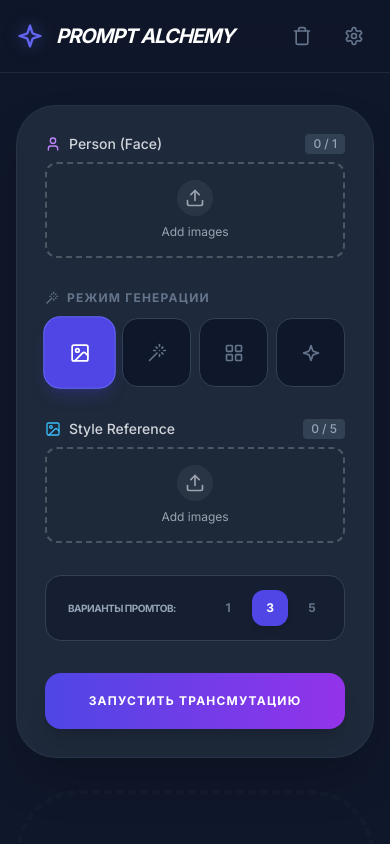
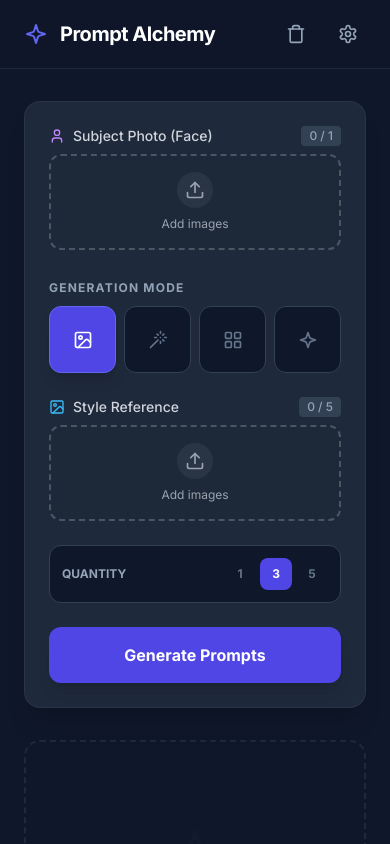
Before and after one commit to vitaliybrend29/prompt-alchemy, a React (Vite) app: page / in a window 390 px wide. Shown: the top 844 px of the page. Built offline with nearby package versions, Linux system fonts and the light colour scheme.

Commit message:
fix: Improve prompt generation polling and history management
Increase max history items, refine localStorage key for history, and adjust polling logic for image generation tasks. Enhance error handling and ensure correct API endpoint usage for status checks.

```diff
--- a/App.tsx
+++ b/App.tsx
@@ -6,7 +6,7 @@
 import { createTask, pollTaskStatus } from './services/imageGenerationService';
 import { WandIcon, CopyIcon, SparklesIcon, ImageIcon, UserIcon, TrashIcon, SettingsIcon, GridIcon } from './components/Icons';
 
-const MAX_HISTORY_ITEMS = 25;
+const MAX_HISTORY_ITEMS = 20;
 
 const createThumbnail = (base64: string, maxWidth = 200): Promise<string> => {
   return new Promise((resolve) => {
@@ -39,14 +39,12 @@
   const defaultCallback = typeof window !== 'undefined' ? `${window.location.origin}/api/callback` : '';
   const [callbackUrl, setCallbackUrl] = useState(localStorage.getItem('kie_callback_url') || defaultCallback);
 
-  // Восстановление истории и активных опросов при загрузке
   useEffect(() => {
-    const saved = localStorage.getItem('alchemy_history_v5');
+    const saved = localStorage.getItem('alchemy_history_clean');
     if (saved) {
       try {
         const parsed: PromptGroup[] = JSON.parse(saved);
         setHistory(parsed);
-        // Запускаем опрос для всех незавершенных задач
         parsed.forEach((group, gIdx) => {
           group.prompts.forEach((p, pIdx) => {
             if (p.taskId && !p.generatedImageUrl && !p.error) {
@@ -55,14 +53,13 @@
           });
         });
       } catch (e) {
-        localStorage.removeItem('alchemy_history_v5');
+        localStorage.removeItem('alchemy_history_clean');
       }
     }
   }, []);
 
-  // Синхронизация истории с localStorage
   useEffect(() => {
-    localStorage.setItem('alchemy_history_v5', JSON.stringify(history.slice(0, MAX_HISTORY_ITEMS)));
+    localStorage.setItem('alchemy_history_clean', JSON.stringify(history.slice(0, MAX_HISTORY_ITEMS)));
   }, [history]);
 
   const resumePolling = async (groupIdx: number, promptIdx: number, taskId: string) => {
@@ -130,8 +127,8 @@
   };
 
   const handleGenerate = async () => {
-    if (subjectImages.length === 0) { setError("Загрузите фото лица."); return; }
-    if (genMode === GenerationMode.MATCH_STYLE && styleImages.length === 0) { setError("Загрузите референс стиля."); return; }
+    if (subjectImages.length === 0) { setError("Please upload a face photo."); return; }
+    if (genMode === GenerationMode.MATCH_STYLE && styleImages.length === 0) { setError("Please upload style refs."); return; }
 
     setError(null);
     setLoadingState(LoadingState.ANALYZING);
@@ -166,7 +163,7 @@
 
     try {
       const faceUrl = group.subjectReferences[0];
-      if (!faceUrl) throw new Error("Публичная ссылка на лицо еще не готова. Подождите пару секунд.");
+      if (!faceUrl) throw new Error("Public image URL is still uploading...");
 
       const taskId = await createTask(prompt.text, faceUrl, callbackUrl);
       resumePolling(groupIdx, promptIdx, taskId);
@@ -176,253 +173,126 @@
   };
 
   const clearHistory = () => {
-    if (confirm("Удалить всю историю?")) {
+    if (confirm("Delete history?")) {
       setHistory([]);
-      localStorage.removeItem('alchemy_history_v5');
+      localStorage.removeItem('alchemy_history_clean');
     }
   };
 
   return (
-    <div className="min-h-screen bg-background text-slate-200 pb-20 selection:bg-indigo-500/30">
-      <header className="sticky top-0 z-50 bg-background/80 backdrop-blur-md border-b border-slate-800 px-4 py-4">
-        <div className="max-w-6xl mx-auto flex items-center justify-between">
+    <div className="min-h-screen bg-background text-slate-200 selection:bg-indigo-500/30 font-sans">
+      <header className="sticky top-0 z-50 bg-background/80 backdrop-blur-md border-b border-slate-800 px-6 py-4">
+        <div className="max-w-7xl mx-auto flex items-center justify-between">
           <div className="flex items-center gap-3">
-            <SparklesIcon className="w-7 h-7 text-indigo-500 drop-shadow-[0_0_8px_rgba(99,102,241,0.5)]" />
-            <h1 className="text-xl font-black text-white tracking-tighter uppercase italic">Prompt Alchemy</h1>
+            <SparklesIcon className="w-6 h-6 text-indigo-500" />
+            <h1 className="text-xl font-bold text-white tracking-tight">Prompt Alchemy</h1>
           </div>
-          <div className="flex items-center gap-3">
-            <button
-              onClick={clearHistory}
-              title="Очистить историю"
-              className="p-2.5 text-slate-500 hover:text-red-400 hover:bg-red-500/10 rounded-full transition-all"
-            >
+          <div className="flex items-center gap-4">
+            <button onClick={clearHistory} className="p-2 text-slate-400 hover:text-red-400 hover:bg-red-500/10 rounded-xl transition-all">
               <TrashIcon className="w-5 h-5" />
             </button>
-            <button
-              onClick={() => setShowSettings(!showSettings)}
-              className={`p-2.5 rounded-full transition-all ${showSettings ? 'bg-indigo-500/20 text-indigo-400' : 'text-slate-500 hover:text-white'}`}
-            >
+            <button onClick={() => setShowSettings(!showSettings)} className={`p-2 rounded-xl transition-all ${showSettings ? 'bg-indigo-500/20 text-indigo-400' : 'text-slate-400 hover:text-white'}`}>
               <SettingsIcon className="w-5 h-5" />
             </button>
           </div>
         </div>
+      </header>
 
-        {showSettings && (
-          <div className="max-w-6xl mx-auto mt-4 p-6 bg-surface rounded-3xl border border-slate-700 shadow-2xl space-y-4 animate-in slide-in-from-top-4 duration-300">
-            <div className="grid grid-cols-1 md:grid-cols-2 gap-5">
-              <div className="space-y-2">
-                <label className="text-[10px] font-bold text-slate-500 uppercase tracking-widest">ImgBB API Key (для публичных ссылок)</label>
-                <input
-                  type="password"
-                  value={imgbbKey}
-                  onChange={e => { setImgbbKey(e.target.value); localStorage.setItem('imgbb_key', e.target.value); }}
-                  placeholder="Введите ключ ImgBB..."
-                  className="w-full bg-slate-900 border border-slate-700 rounded-2xl p-3 text-xs outline-none focus:border-indigo-500 transition-colors"
-                />
+      {showSettings && (
+        <div className="max-w-7xl mx-auto px-6 mt-4">
+          <div className="p-6 bg-surface rounded-2xl border border-slate-700 shadow-2xl space-y-4 animate-in slide-in-from-top-4">
+            <div className="grid grid-cols-1 md:grid-cols-2 gap-6">
+              <div className="space-y-1">
+                <label className="text-xs font-semibold text-slate-400 uppercase tracking-wider">ImgBB API Key</label>
+                <input type="password" value={imgbbKey} onChange={e => { setImgbbKey(e.target.value); localStorage.setItem('imgbb_key', e.target.value); }} placeholder="Paste ImgBB key..." className="w-full bg-slate-900 border border-slate-700 rounded-xl p-3 text-sm outline-none focus:border-indigo-500" />
               </div>
-              <div className="space-y-2">
-                <label className="text-[10px] font-bold text-slate-500 uppercase tracking-widest">Callback URL (Webhook)</label>
-                <input
-                  type="text"
-                  value={callbackUrl}
-                  onChange={e => { setCallbackUrl(e.target.value); localStorage.setItem('kie_callback_url', e.target.value); }}
-                  placeholder="https://your-app.vercel.app/api/callback"
-                  className="w-full bg-slate-900 border border-slate-700 rounded-2xl p-3 text-xs outline-none focus:border-indigo-500 transition-colors"
-                />
+              <div className="space-y-1">
+                <label className="text-xs font-semibold text-slate-400 uppercase tracking-wider">Callback URL</label>
+                <input type="text" value={callbackUrl} onChange={e => { setCallbackUrl(e.target.value); localStorage.setItem('kie_callback_url', e.target.value); }} placeholder="https://your-domain.com/callback" className="w-full bg-slate-900 border border-slate-700 rounded-xl p-3 text-sm outline-none focus:border-indigo-500" />
               </div>
             </div>
-            <p className="text-[9px] text-slate-500 italic">Сайт опрашивает сервер Kie.ai напрямую. Коллбэк нужен для внешних уведомлений (например, в Telegram).</p>
           </div>
-        )}
-      </header>
+        </div>
+      )}
 
-      <main className="max-w-6xl mx-auto px-4 mt-8 grid grid-cols-1 lg:grid-cols-12 gap-8">
+      <main className="max-w-7xl mx-auto px-6 mt-8 grid grid-cols-1 lg:grid-cols-12 gap-8 pb-20">
+        {/* Left Sidebar: Controls */}
         <div className="lg:col-span-4 space-y-6">
-          <div className="bg-surface rounded-[2.5rem] p-7 border border-slate-700/50 shadow-2xl sticky top-24">
-            <div className="space-y-8">
-              <ImageUploader
-                label="Person (Face)"
-                images={subjectImages}
-                onImagesUpload={imgs => handleImageUpload(imgs, setSubjectImages)}
-                onRemove={id => setSubjectImages(p => p.filter(i => i.id !== id))}
-                icon={<UserIcon className="w-4 h-4 text-purple-400" />}
-                maxCount={1}
-              />
+          <div className="bg-surface rounded-2xl p-6 border border-slate-700/50 shadow-xl sticky top-24">
+            <div className="space-y-6">
+              <ImageUploader label="Subject Photo (Face)" images={subjectImages} onImagesUpload={imgs => handleImageUpload(imgs, setSubjectImages)} onRemove={id => setSubjectImages(p => p.filter(i => i.id !== id))} icon={<UserIcon className="w-4 h-4 text-purple-400" />} maxCount={1} />
 
-              <div className="space-y-3">
-                <label className="text-xs font-bold text-slate-500 uppercase tracking-widest flex items-center gap-2">
-                  <WandIcon className="w-3.5 h-3.5" /> Режим генерации
-                </label>
+              <div className="space-y-2">
+                <label className="text-xs font-bold text-slate-400 uppercase tracking-widest">Generation Mode</label>
                 <div className="grid grid-cols-4 gap-2">
                   {[
                     { id: GenerationMode.MATCH_STYLE, icon: <ImageIcon className="w-5 h-5" />, label: 'Style' },
-                    { id: GenerationMode.CUSTOM_SCENE, icon: <WandIcon className="w-5 h-5" />, label: 'Scene' },
+                    { id: GenerationMode.CUSTOM_SCENE, icon: <WandIcon className="w-5 h-5" />, label: 'Custom' },
                     { id: GenerationMode.CHARACTER_SHEET, icon: <GridIcon className="w-5 h-5" />, label: 'Angles' },
                     { id: GenerationMode.RANDOM_CREATIVE, icon: <SparklesIcon className="w-5 h-5" />, label: 'Random' }
                   ].map(m => (
-                    <button
-                      key={m.id}
-                      onClick={() => setGenMode(m.id as GenerationMode)}
-                      title={m.label}
-                      className={`aspect-square rounded-2xl border transition-all flex items-center justify-center ${
-                        genMode === m.id
-                        ? 'bg-indigo-600 border-indigo-500 text-white shadow-lg shadow-indigo-600/20 scale-105'
-                        : 'bg-slate-900 border-slate-700 text-slate-500 hover:border-slate-500'
-                      }`}
-                    >
+                    <button key={m.id} onClick={() => setGenMode(m.id as GenerationMode)} title={m.label} className={`aspect-square rounded-xl border transition-all flex items-center justify-center ${genMode === m.id ? 'bg-indigo-600 border-indigo-500 text-white shadow-lg' : 'bg-slate-900 border-slate-700 text-slate-500 hover:border-slate-500'}`}>
                       {m.icon}
                     </button>
                   ))}
                 </div>
               </div>
 
-              {genMode === GenerationMode.MATCH_STYLE && (
-                <ImageUploader
-                  label="Style Reference"
-                  images={styleImages}
-                  onImagesUpload={imgs => handleImageUpload(imgs, setStyleImages)}
-                  onRemove={id => setStyleImages(p => p.filter(i => i.id !== id))}
-                  icon={<ImageIcon className="w-4 h-4 text-sky-400" />}
-                />
-              )}
+              {genMode === GenerationMode.MATCH_STYLE && <ImageUploader label="Style Reference" images={styleImages} onImagesUpload={imgs => handleImageUpload(imgs, setStyleImages)} onRemove={id => setStyleImages(p => p.filter(i => i.id !== id))} icon={<ImageIcon className="w-4 h-4 text-sky-400" />} />}
+              {genMode === GenerationMode.CUSTOM_SCENE && <textarea value={customSceneText} onChange={e => setCustomSceneText(e.target.value)} placeholder="Describe the scene..." className="w-full h-24 bg-slate-900 border border-slate-700 rounded-xl p-4 text-sm text-slate-300 outline-none focus:border-indigo-500 resize-none" />}
 
-              {genMode === GenerationMode.CUSTOM_SCENE && (
-                <div className="space-y-2">
-                  <label className="text-[10px] font-bold text-slate-500 uppercase tracking-widest">Описание сцены</label>
-                  <textarea
-                    value={customSceneText}
-                    onChange={e => setCustomSceneText(e.target.value)}
-                    placeholder="Например: в костюме киберпанка под дождем..."
-                    className="w-full h-24 bg-slate-900 border border-slate-700 rounded-2xl p-4 text-xs text-slate-300 outline-none focus:border-indigo-500 transition-colors resize-none"
-                  />
-                </div>
-              )}
-
-              <div className="flex items-center justify-between p-3.5 bg-slate-900/50 rounded-2xl border border-slate-700">
-                <span className="text-[10px] font-black text-slate-400 ml-2 uppercase tracking-tighter">Варианты промтов:</span>
-                <div className="flex gap-1.5">
+              <div className="flex items-center justify-between p-3 bg-slate-900 rounded-xl border border-slate-700">
+                <span className="text-xs font-bold text-slate-400 uppercase">Quantity</span>
+                <div className="flex gap-1">
                   {[1, 3, 5].map(c => (
-                    <button
-                      key={c}
-                      onClick={() => setPromptCount(c)}
-                      className={`w-9 h-9 rounded-xl text-xs font-black transition-all ${
-                        promptCount === c ? 'bg-indigo-600 text-white shadow-md' : 'text-slate-500 hover:text-white'
-                      }`}
-                    >
-                      {c}
-                    </button>
+                    <button key={c} onClick={() => setPromptCount(c)} className={`w-8 h-8 rounded-lg text-xs font-bold transition-all ${promptCount === c ? 'bg-indigo-600 text-white' : 'text-slate-500 hover:text-white'}`}>{c}</button>
                   ))}
                 </div>
               </div>
 
-              <button
-                onClick={handleGenerate}
-                disabled={loadingState === LoadingState.ANALYZING}
-                className="w-full py-5 rounded-2xl font-black bg-gradient-to-r from-indigo-600 to-purple-600 text-white shadow-xl hover:shadow-indigo-500/20 active:scale-95 transition-all disabled:opacity-50 uppercase tracking-widest text-xs"
-              >
-                {loadingState === LoadingState.ANALYZING ? 'Пробуждение алхимии...' : 'Запустить трансмутацию'}
+              <button onClick={handleGenerate} disabled={loadingState === LoadingState.ANALYZING} className="w-full py-4 rounded-xl font-bold bg-indigo-600 text-white shadow-lg hover:bg-indigo-500 active:scale-95 transition-all disabled:opacity-50">
+                {loadingState === LoadingState.ANALYZING ? 'Analysing Images...' : 'Generate Prompts'}
               </button>
-
-              {error && (
-                <div className="p-4 bg-red-500/10 border border-red-500/20 rounded-2xl animate-pulse">
-                  <p className="text-[10px] text-red-400 text-center font-bold uppercase">{error}</p>
-                </div>
-              )}
+              {error && <p className="text-xs text-red-400 text-center font-medium bg-red-400/10 p-2 rounded-lg">{error}</p>}
             </div>
           </div>
         </div>
 
+        {/* Main Content: History & Results */}
         <div className="lg:col-span-8 space-y-6">
           {history.map((group, gIdx) => (
-            <div key={group.id} className="bg-surface/30 border border-slate-800/50 rounded-[2.5rem] overflow-hidden shadow-2xl animate-in fade-in slide-in-from-bottom-4 duration-500 backdrop-blur-sm">
-              <div className="bg-slate-800/20 px-8 py-4 border-b border-slate-700/30 flex items-center justify-between">
-                <div className="flex items-center gap-3">
-                  <div className="w-2 h-2 rounded-full bg-indigo-500"></div>
-                  <span className="text-[10px] font-black text-slate-500 uppercase tracking-[0.2em]">
-                    {new Date(group.timestamp).toLocaleTimeString()} • {group.mode}
-                  </span>
-                </div>
+            <div key={group.id} className="bg-surface/50 border border-slate-800 rounded-2xl overflow-hidden shadow-xl animate-in fade-in slide-in-from-bottom-4 duration-500">
+              <div className="bg-slate-800/50 px-6 py-3 border-b border-slate-700 flex items-center justify-between">
+                <span className="text-[10px] font-bold text-slate-400 uppercase tracking-widest">{new Date(group.timestamp).toLocaleString()} • {group.mode}</span>
               </div>
-
-              <div className="p-8 space-y-12">
+              <div className="p-6 space-y-10">
                 {group.prompts.map((p, pi) => (
                   <div key={pi} className="space-y-6">
-                    <div className="flex flex-col md:flex-row gap-6">
-                      {p.referenceImage && (
-                        <div className="relative shrink-0">
-                          <img src={p.referenceImage} className="w-24 h-24 rounded-[1.5rem] object-cover border border-slate-700 shadow-xl" />
-                          <div className="absolute -top-2 -left-2 bg-indigo-600 text-[8px] font-black px-2 py-0.5 rounded-full shadow-lg">STYLE</div>
-                        </div>
-                      )}
-
-                      <div className="flex-grow bg-slate-900/40 border border-slate-800/50 rounded-3xl p-6 relative group/prompt">
-                        <div className="flex justify-between items-start mb-4">
-                          <span className="text-[10px] font-black text-indigo-500/40">ОПУС #{pi + 1}</span>
+                    <div className="flex gap-6">
+                      {p.referenceImage && <img src={p.referenceImage} className="w-20 h-20 rounded-xl object-cover border border-slate-700 shadow-md flex-shrink-0" />}
+                      <div className="flex-grow bg-slate-900/50 border border-slate-800 rounded-2xl p-5 relative">
+                        <div className="flex justify-between items-start mb-3">
+                          <span className="text-[10px] font-bold text-indigo-500 opacity-50 uppercase tracking-widest">Variation #{pi + 1}</span>
                           <div className="flex gap-2">
-                            <button
-                              onClick={() => handleGenImage(gIdx, pi)}
-                              disabled={p.isGenerating}
-                              className={`text-[10px] px-5 py-2 rounded-xl font-black uppercase tracking-wider transition-all flex items-center gap-2 ${
-                                p.isGenerating
-                                ? 'bg-slate-800 text-slate-500 cursor-not-allowed'
-                                : 'bg-indigo-600 text-white hover:bg-indigo-500 shadow-lg shadow-indigo-600/20'
-                              }`}
-                            >
-                              {p.isGenerating ? (
-                                <><span className="w-2 h-2 bg-indigo-400 rounded-full animate-pulse"></span> Поллинг...</>
-                              ) : p.generatedImageUrl ? 'Перегенерировать' : 'Создать фото'}
+                            <button onClick={() => handleGenImage(gIdx, pi)} disabled={p.isGenerating} className={`text-[10px] px-4 py-1.5 rounded-lg font-bold uppercase transition-all ${p.isGenerating ? 'bg-slate-800 text-slate-500' : 'bg-indigo-600 text-white shadow-md'}`}>
+                              {p.isGenerating ? 'Polling...' : 'Gen Photo'}
                             </button>
-                            <button
-                              onClick={() => navigator.clipboard.writeText(p.text)}
-                              className="p-2.5 bg-slate-800 text-slate-400 hover:text-white rounded-xl transition-colors"
-                            >
-                              <CopyIcon className="w-4 h-4" />
-                            </button>
+                            <button onClick={() => navigator.clipboard.writeText(p.text)} className="p-2 bg-slate-800 text-slate-400 hover:text-white rounded-lg"><CopyIcon className="w-4 h-4" /></button>
                           </div>
                         </div>
-                        <p className="text-sm leading-relaxed text-slate-300 font-medium selection:bg-indigo-500/40 italic">"{p.text}"</p>
-
+                        <p className="text-sm leading-relaxed text-slate-300 font-medium">{p.text}</p>
                         {p.isGenerating && (
-                           <div className="mt-4 flex flex-col gap-2">
-                             <div className="flex items-center gap-3 text-[9px] text-indigo-400 font-bold bg-indigo-500/5 p-2 rounded-xl border border-indigo-500/10">
-                                <div className="w-2 h-2 rounded-full bg-indigo-500 animate-ping"></div>
-                                ID ЗАДАЧИ: {p.taskId}
-                             </div>
-                             <p className="text-[8px] text-slate-600 ml-2">Ожидание ответа от сервера (до 2-3 минут)...</p>
-                           </div>
+                          <div className="mt-3 text-[9px] text-slate-500 font-mono animate-pulse">Waiting for server response... (ID: {p.taskId?.slice(0, 12)}...)</div>
                         )}
-
-                        {p.error && (
-                          <div className="mt-4 p-3 bg-red-400/10 border border-red-400/20 rounded-xl">
-                            <p className="text-[10px] text-red-400 font-bold">Ошибка: {p.error}</p>
-                            <button onClick={() => handleGenImage(gIdx, pi)} className="text-[8px] mt-1 text-indigo-400 underline uppercase">Попробовать еще раз</button>
-                          </div>
-                        )}
+                        {p.error && <p className="text-[10px] text-red-400 mt-2 font-bold bg-red-400/5 p-2 rounded">Error: {p.error}</p>}
                       </div>
                     </div>
-
                     {p.generatedImageUrl && (
-                      <div className="md:ml-32 max-w-lg rounded-[2.5rem] overflow-hidden border border-slate-700 shadow-[0_30px_60px_rgba(0,0,0,0.6)] group relative aspect-square bg-slate-900">
-                        <img src={p.generatedImageUrl} className="w-full h-full object-cover transition-transform duration-1000 group-hover:scale-110" />
-                        <div className="absolute inset-0 bg-gradient-to-t from-black/90 via-black/20 to-transparent opacity-0 group-hover:opacity-100 transition-opacity duration-500 flex flex-col justify-end p-8">
-                          <div className="flex gap-3">
-                            <a
-                              href={p.generatedImageUrl}
-                              target="_blank"
-                              rel="noreferrer"
-                              className="flex-grow py-4 bg-white text-black text-xs font-black uppercase text-center rounded-2xl hover:bg-slate-200 transition-colors"
-                            >
-                              Открыть оригинал
-                            </a>
-                            <button
-                              onClick={() => navigator.clipboard.writeText(p.generatedImageUrl!)}
-                              className="p-4 bg-slate-800 text-white rounded-2xl hover:bg-slate-700"
-                            >
-                              <CopyIcon className="w-5 h-5" />
-                            </button>
-                          </div>
+                      <div className="ml-26 max-w-sm rounded-2xl overflow-hidden border border-slate-700 shadow-2xl group relative aspect-square bg-slate-900">
+                        <img src={p.generatedImageUrl} className="w-full h-full object-cover" />
+                        <div className="absolute inset-0 bg-black/40 opacity-0 group-hover:opacity-100 transition-opacity flex items-center justify-center">
+                          <a href={p.generatedImageUrl} target="_blank" rel="noreferrer" className="px-6 py-2 bg-white text-black text-xs font-bold uppercase rounded-lg">View HQ Original</a>
                         </div>
-                        <div className="absolute top-6 right-6 bg-indigo-600 text-white text-[10px] font-black px-4 py-1.5 rounded-full shadow-2xl ring-4 ring-indigo-600/20">READY</div>
                       </div>
                     )}
                   </div>
@@ -430,11 +300,10 @@
               </div>
             </div>
           ))}
-
           {history.length === 0 && (
-            <div className="h-96 flex flex-col items-center justify-center text-slate-800 border-4 border-dashed border-slate-800/30 rounded-[4rem]">
-              <SparklesIcon className="w-20 h-20 mb-8 opacity-5" />
-              <p className="text-xl font-black uppercase tracking-[0.3em] opacity-10 italic">Пространство алхимии</p>
+            <div className="h-64 flex flex-col items-center justify-center text-slate-700 border-2 border-dashed border-slate-800 rounded-2xl">
+              <SparklesIcon className="w-12 h-12 mb-4 opacity-10" />
+              <p className="text-sm font-bold uppercase tracking-widest opacity-20">Awaiting Your Alchemy</p>
             </div>
           )}
         </div>
```
Also changed, not shown: services/imageGenerationService.ts (+23 -41 lines).
